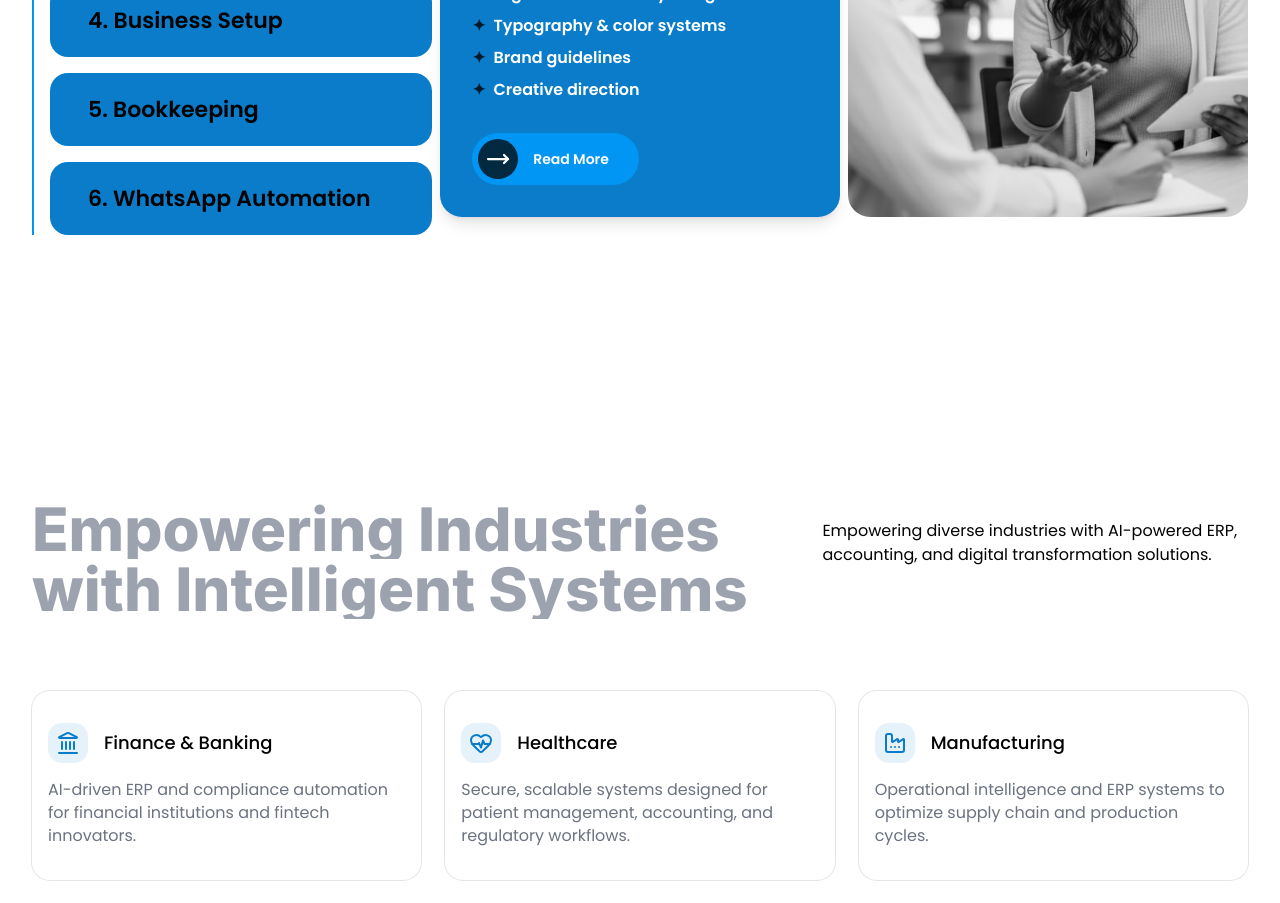
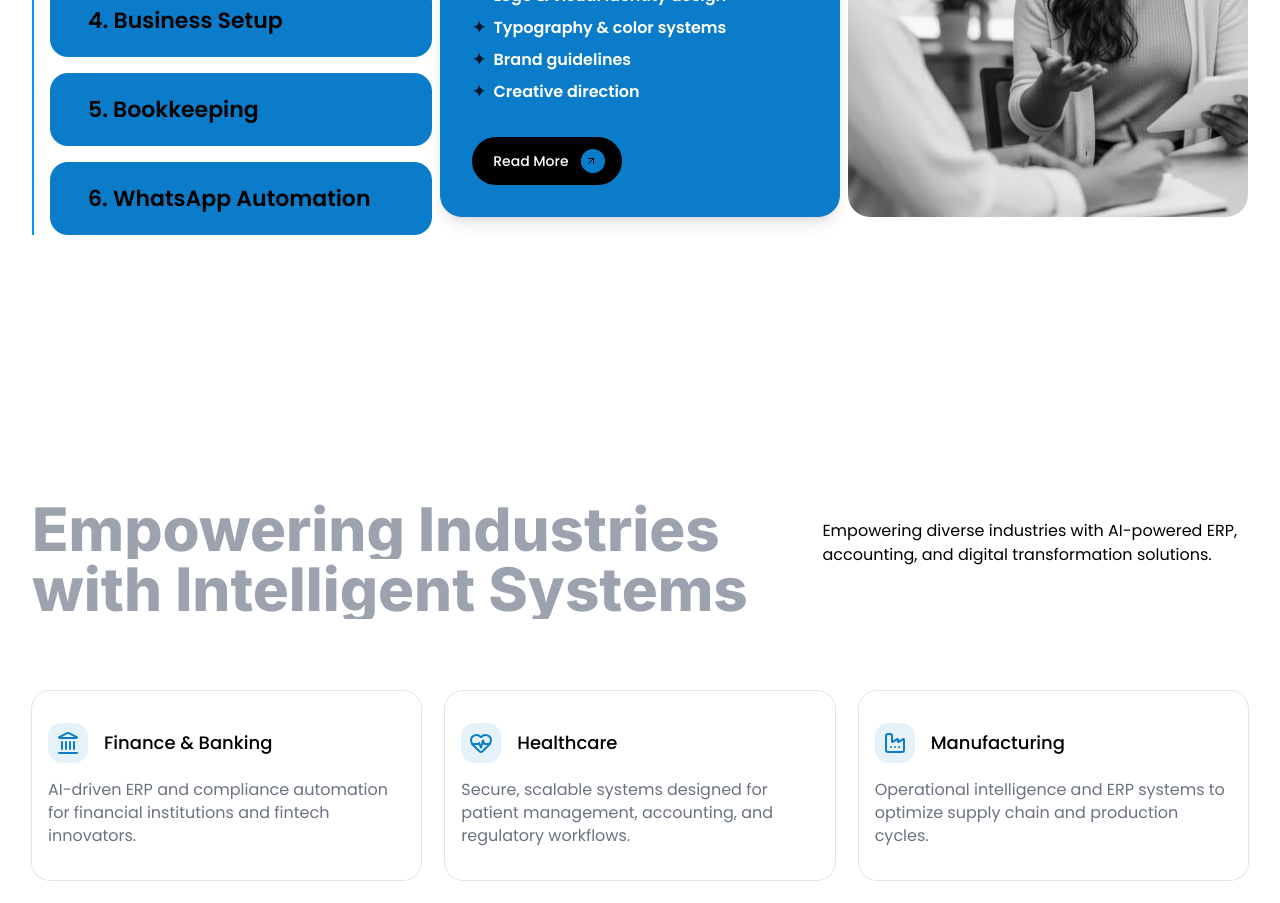
Before and after one commit to nikshadali/future-access, a Next.js app: page / in a window 1280 px wide. Shown: the part 1640-2543 px from the top of the page. Built offline with nearby package versions, Linux system fonts and the light colour scheme.

Commit message:
redesign button

```diff
--- a/components/FinanceButton.tsx
+++ b/components/FinanceButton.tsx
@@ -69,3 +69,32 @@ export function AnimatedButton({
     </button>
   );
 }
+
+export function BlackAnimatedButton({
+  label,
+  className,
+  type = "button",
+}: AnimatedButtonProps) {
+  return (
+    <button
+      className={cn(
+        "group relative inline-flex h-12 items-center justify-center gap-3 overflow-hidden rounded-full border border-[#010101]/70 bg-[#010101] hover:border-[#010101] px-5 text-sm font-medium text-white-foreground transition-all duration-500 hover:shadow-[0_10px_30px_rgba(var(--shadow-primary),0.25)] hover:bg-background dark:border-transparent dark:hover:border-primary/30",
+        className
+      )}
+      type={type}
+    >
+      {/* Expanding Background */}
+      <span className="absolute right-4 z-0 h-6 w-6 flex items-center justify-center rounded-full bg-primary transition-transform  duration-700 ease-out group-hover:scale-[18]" />
+
+      {/* Label */}
+      <span className="relative z-10 transition-colors duration-500 group-hover:text-foreground">
+        {label}
+      </span>
+
+      {/* Icon Wrapper */}
+      <span className="relative z-10 flex h-5 w-5 items-center justify-center rounded-full bg-primary text-primary transition-all duration-500 group-hover:bg-primary group-hover:text-background">
+        <ArrowUpRight className="h-3 w-3 text-[#010101] hover:text-white transition-transform duration-500 group-hover:rotate-45" />
+      </span>
+    </button>
+  );
+}
--- a/components/ServiceList.tsx
+++ b/components/ServiceList.tsx
@@ -6,6 +6,7 @@ import { useGSAP } from "@gsap/react";
 import Image from "next/image";
 import AnimatedButton from "./ui/AnimatedButton";
 import Link from "next/link";
+import { BlackAnimatedButton } from "./FinanceButton";
 
 interface ServiceTab {
   label: string;
@@ -116,7 +117,7 @@ export default function ServiceList({
 
           <div className="mt-6">
             <Link href="/services"  >
-            <AnimatedButton label="Read More" />
+            <BlackAnimatedButton label="Read More" />
             </Link>
           </div>
         </div>
```
